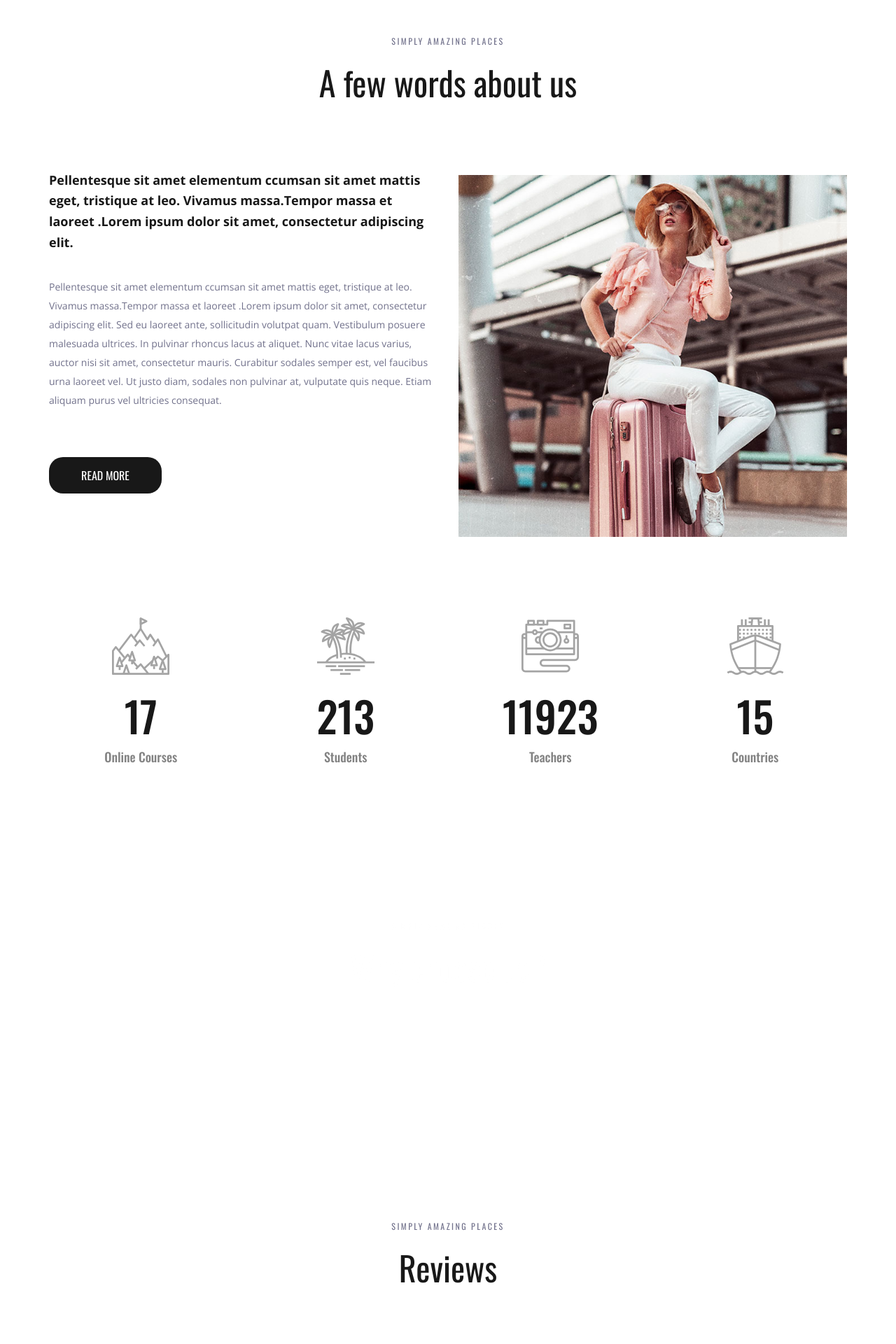
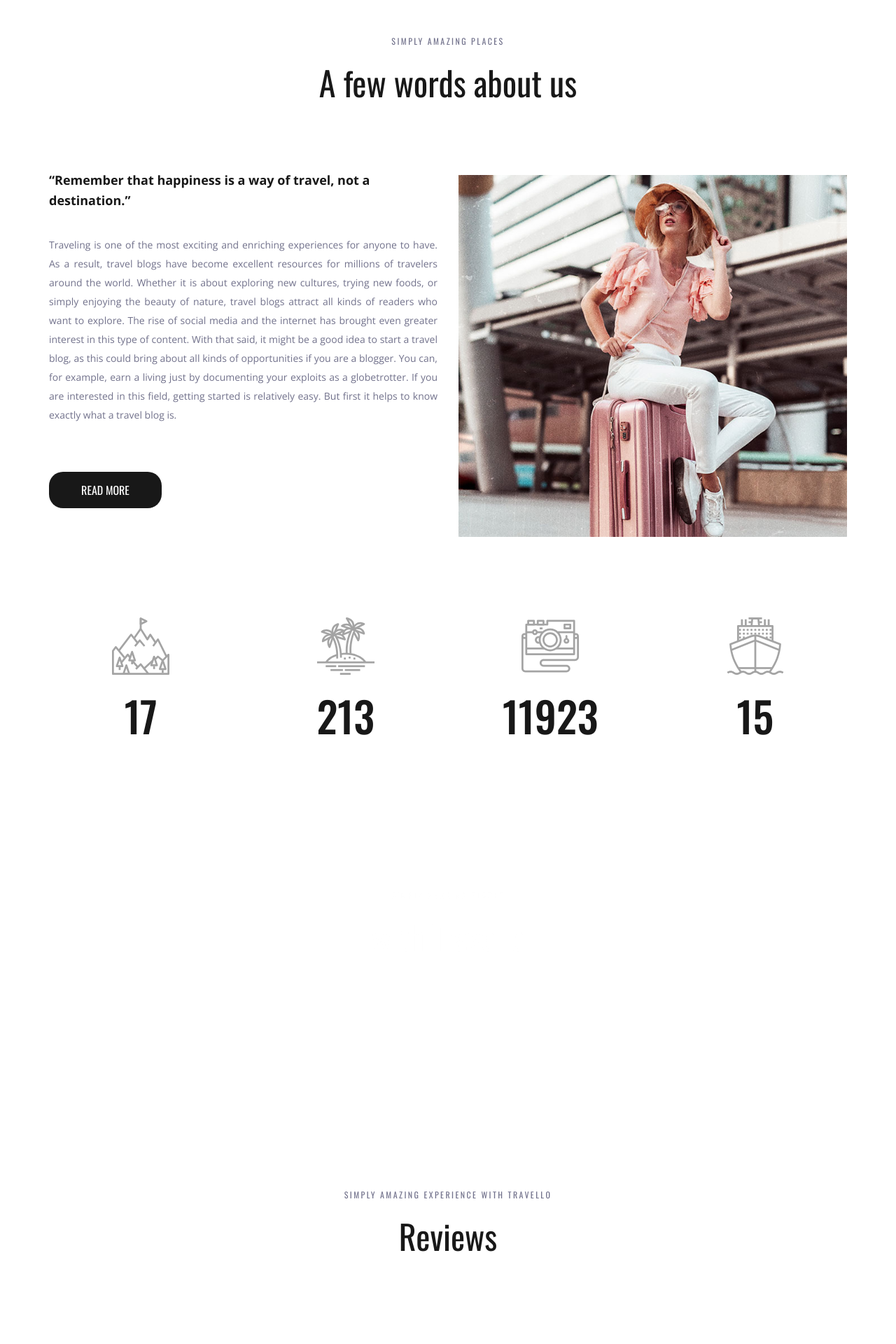
Before and after one commit to Chaithra8399/travel, a Django app: page / in a window 1280 px wide. Shown: the part 647-2567 px from the top of the page at 70% size. Run offline with Django 4.2, Linux system fonts and the light colour scheme; data that the repository does not hold is empty; some libraries are stand-ins or nearby versions.

Commit message:
Update index.html

```diff
--- a/templates/index.html
+++ b/templates/index.html
@@ -139,9 +139,13 @@
 			<div class="row about_row">
 				<div class="col-lg-6">
 					<div class="about_content">
-						<div class="text_highlight">Pellentesque sit amet elementum ccumsan sit amet mattis eget, tristique at leo. Vivamus massa.Tempor massa et laoreet .Lorem ipsum dolor sit amet, consectetur adipiscing elit.</div>
+						<div class="text_highlight">“Remember that happiness is a way of travel, not a destination.”</div>
 						<div class="about_text">
-							<p>Pellentesque sit amet elementum ccumsan sit amet mattis eget, tristique at leo. Vivamus massa.Tempor massa et laoreet .Lorem ipsum dolor sit amet, consectetur adipiscing elit. Sed eu laoreet ante, sollicitudin volutpat quam. Vestibulum posuere malesuada ultrices. In pulvinar rhoncus lacus at aliquet. Nunc vitae lacus varius, auctor nisi sit amet, consectetur mauris. Curabitur sodales semper est, vel faucibus urna laoreet vel. Ut justo diam, sodales non pulvinar at, vulputate quis neque. Etiam aliquam purus vel ultricies consequat.</p>
+							<p class="text-justify">Traveling is one of the most exciting and enriching experiences for anyone to have. As a result, travel blogs have become excellent resources for millions of travelers around the world. Whether it is about exploring new cultures, trying new foods, or simply enjoying the beauty of nature, travel blogs attract all kinds of readers who want to explore.
+
+The rise of social media and the internet has brought even greater interest in this type of content. With that said, it might be a good idea to start a travel blog, as this could bring about all kinds of opportunities if you are a blogger. You can, for example, earn a living just by documenting your exploits as a globetrotter.
+
+If you are interested in this field, getting started is relatively easy. But first it helps to know exactly what a travel blog is.</p>
 						</div>
 						<div class="button about_button"><a href="#">read more</a></div>
 					</div>
@@ -164,7 +168,7 @@
 					<div class="milestone text-center">
 						<div class="milestone_icon"><img src="{% static 'images/mountain.svg' %}" alt=""></div>
 						<div class="milestone_counter" data-end-value="17">0</div>
-						<div class="milestone_text">Online Courses</div>
+<!--						<div class="milestone_text">Online Courses</div>-->
 					</div>
 				</div>
 
@@ -173,7 +177,7 @@
 					<div class="milestone text-center">
 						<div class="milestone_icon"><img src="{% static 'images/island.svg' %}" alt=""></div>
 						<div class="milestone_counter" data-end-value="213">0</div>
-						<div class="milestone_text">Students</div>
+<!--						<div class="milestone_text">Students</div>-->
 					</div>
 				</div>
 
@@ -182,7 +186,7 @@
 					<div class="milestone text-center">
 						<div class="milestone_icon"><img src="{% static 'images/camera.svg' %}" alt=""></div>
 						<div class="milestone_counter" data-end-value="11923">0</div>
-						<div class="milestone_text">Teachers</div>
+<!--						<div class="milestone_text">Teachers</div>-->
 					</div>
 				</div>
 
@@ -191,7 +195,7 @@
 					<div class="milestone text-center">
 						<div class="milestone_icon"><img src="{% static 'images/boat.svg' %}" alt=""></div>
 						<div class="milestone_counter" data-end-value="15">0</div>
-						<div class="milestone_text">Countries</div>
+<!--						<div class="milestone_text">Countries</div>-->
 					</div>
 				</div>
 
@@ -207,7 +211,7 @@
 			<div class="row">
 				<div class="col text-center">
 					<div class="section_subtitle">simply amazing places</div>
-					<div class="section_title"><h2>Why choose us?</h2></div>
+					<div class="section_title"><h2>with Travello</h2></div>
 				</div>
 			</div>
 			<div class="row why_row">
@@ -294,7 +298,7 @@
 		<div class="container">
 			<div class="row">
 				<div class="col text-center">
-					<div class="section_subtitle">simply amazing places</div>
+					<div class="section_subtitle">simply amazing experience with Travello</div>
 					<div class="section_title"><h2> Reviews</h2></div>
 				</div>
 			</div>
```
